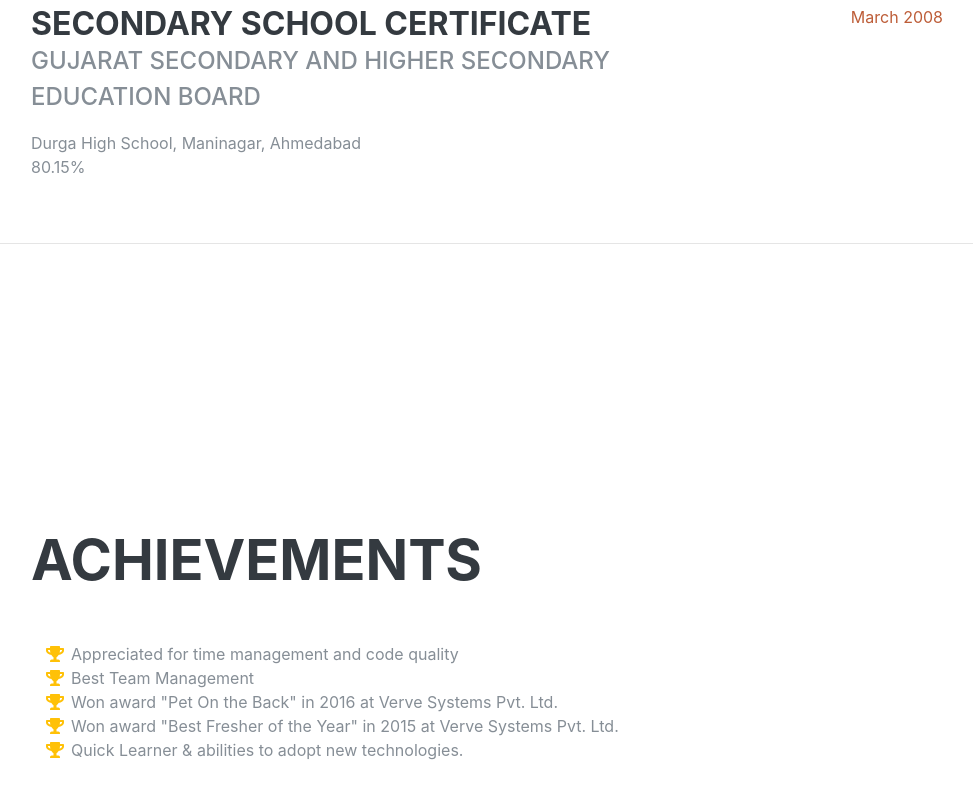
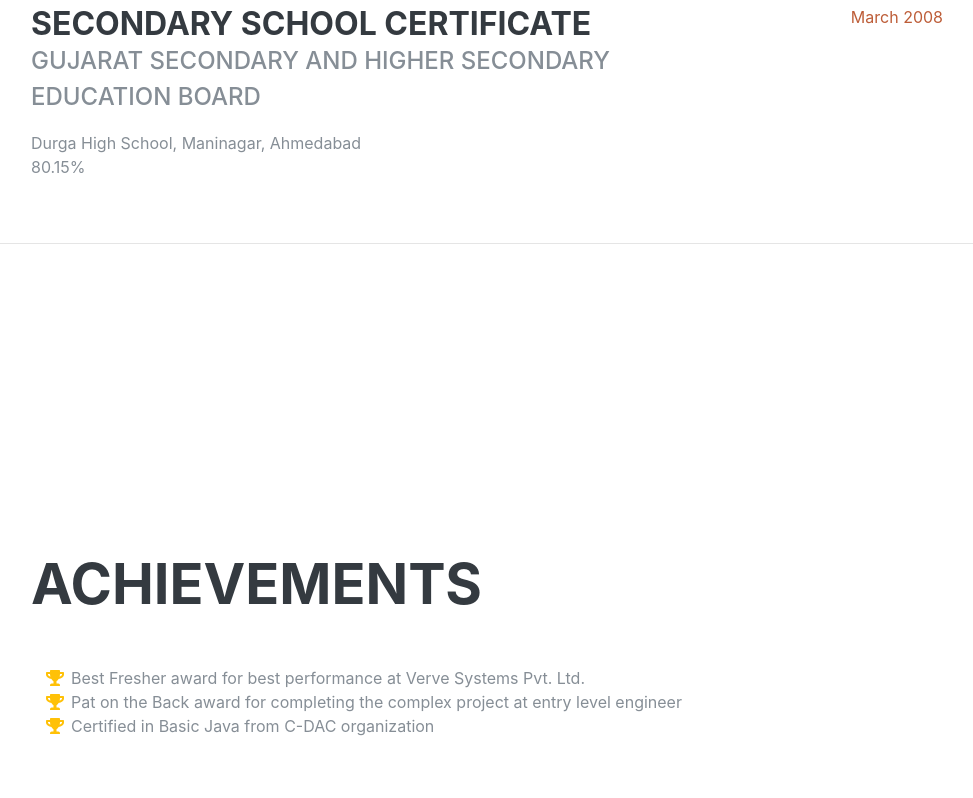
Before and after one commit to ishitamehta10/ishitamehta10.github.io, a plain HTML site: page index.html in a window 1280 px wide. Shown: the part 3031-3829 px from the top of the page, without its empty margins (289-1262 px from the left). Drawn offline with nearby package versions, Linux system fonts and the light colour scheme; a web font is replaced by a local one.

Commit message:
update Index.html

```diff
--- a/index.html
+++ b/index.html
@@ -414,26 +414,30 @@
             <div class="w-100">
                 <h2 class="mb-5">Achievements</h2>
                 <ul class="fa-ul mb-0">
+                    <!--<li>
+        <i class="fa-li fa fa-trophy text-warning"></i>
+        Appreciated for time management and code quality
+    </li>-->
+                    <!--<li>
+        <i class="fa-li fa fa-trophy text-warning"></i>
+        Best Team Management
+    </li>-->
                     <li>
                         <i class="fa-li fa fa-trophy text-warning"></i>
-                        Appreciated for time management and code quality
+                        Best Fresher award for best performance at Verve Systems Pvt. Ltd.
                     </li>
                     <li>
                         <i class="fa-li fa fa-trophy text-warning"></i>
-                        Best Team Management
+                        Pat on the Back award for completing the complex project at entry level engineer
                     </li>
                     <li>
                         <i class="fa-li fa fa-trophy text-warning"></i>
-                        Won award "Pet On the Back" in 2016 at Verve Systems Pvt. Ltd.
+                        Certified in Basic Java from C-DAC organization
                     </li>
-                    <li>
-                        <i class="fa-li fa fa-trophy text-warning"></i>
-                        Won award "Best Fresher of the Year" in 2015 at Verve Systems Pvt. Ltd.
-                    </li>
-                    <li>
-                        <i class="fa-li fa fa-trophy text-warning"></i>
-                        Quick Learner &amp; abilities to adopt new technologies.
-                    </li>
+                    <!--<li>
+        <i class="fa-li fa fa-trophy text-warning"></i>
+        Quick Learner &amp; abilities to adopt new technologies.
+    </li>-->
                 </ul>
             </div>
         </section>
```
